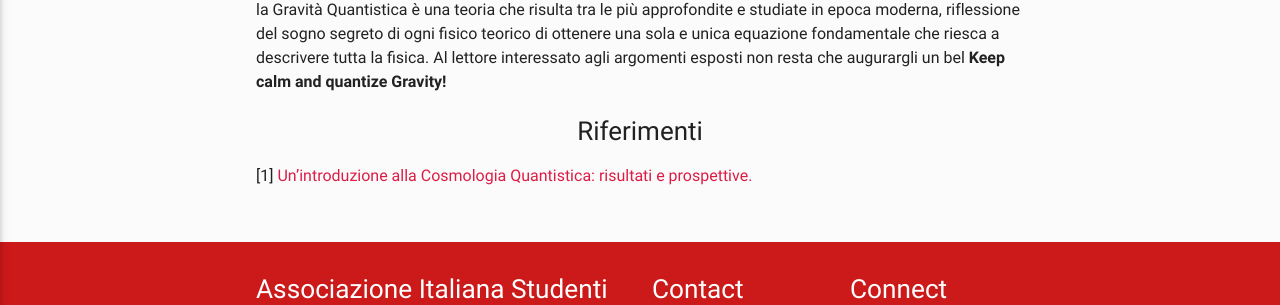
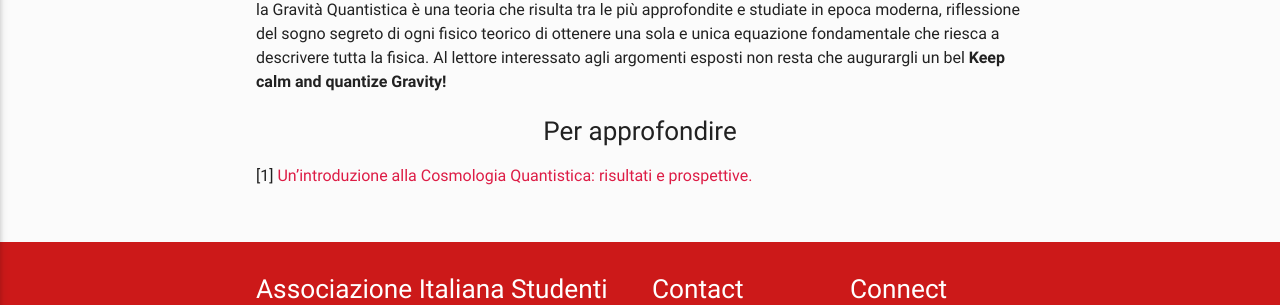
Before and after one commit to ai-sf/aisf_perugia, a Jekyll site: the page built from ArticoliHTML/quantum.md, in a window 1280 px wide and 900 px high, scrolled down 5594 px. Shown: the part 249-554 px from the top of the window. Built offline with Jekyll 4.4.1, drawn with Linux system fonts in a browser that asks for light colours; nearby versions of some CDN libraries; formulas are drawn with MathJax 3.

Commit message:
Update quantum.md

```diff
--- a/ArticoliHTML/quantum.md
+++ b/ArticoliHTML/quantum.md
@@ -115,6 +115,6 @@
 
 
 <section>
-<center><h3> Riferimenti</h3></center>
+<center><h3> Per approfondire</h3></center>
 </section>
 [1] <a href="http://www.fisica.unina.it/documents/12375590/13725484/2767_SirlettiSS_22-11-2018.pdf/02f149a4-7724-4825-8f78-2c08ae5bea93"> Un’introduzione alla Cosmologia Quantistica: risultati e prospettive.</a> <br><br>
```
